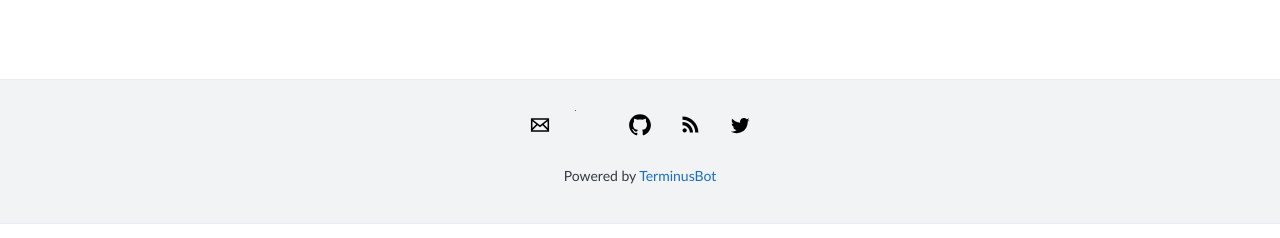
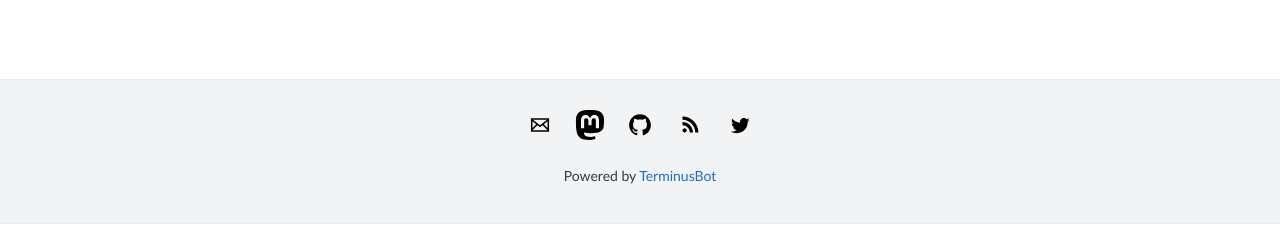
Before and after one commit to akiko-blog/akiko-blog.github.io, a Jekyll site: the page built from index.html, in a window 1280 px wide. Shown: the part 659-897 px from the top of the page. Built offline with Jekyll 4.4.1, drawn with Linux system fonts in a browser that asks for light colours; the list of posts is cut into pages by our own code.

Commit message:
Update svg-icons.html

```diff
--- a/_includes/svg-icons.html
+++ b/_includes/svg-icons.html
@@ -18,7 +18,7 @@
   {% endif %}
 
   {% if site.footer-links.mastodon %}
-  <li><a href="{{ site.footer-links.mastodon }}" class="icon mastodon" title="Mastodon"><svg xmlns="https://www.w3.org/2000/svg" fill="black" class="bi bi-mastodon" viewBox="0 0 512 512"> <path d="M11.19 12.195c2.016-.24 3.77-1.475 3.99-2.603.348-1.778.32-4.339.32-4.339 0-3.47-2.286-4.488-2.286-4.488C12.062.238 10.083.017 8.027 0h-.05C5.92.017 3.942.238 2.79.765c0 0-2.285 1.017-2.285 4.488l-.002.662c-.004.64-.007 1.35.011 2.091.083 3.394.626 6.74 3.78 7.57 1.454.383 2.703.463 3.709.408 1.823-.1 2.847-.647 2.847-.647l-.06-1.317s-1.303.41-2.767.36c-1.45-.05-2.98-.156-3.215-1.928a3.614 3.614 0 0 1-.033-.496s1.424.346 3.228.428c1.103.05 2.137-.064 3.188-.189zm1.613-2.47H11.13v-4.08c0-.859-.364-1.295-1.091-1.295-.804 0-1.207.517-1.207 1.541v2.233H7.168V5.89c0-1.024-.403-1.541-1.207-1.541-.727 0-1.091.436-1.091 1.296v4.079H3.197V5.522c0-.859.22-1.541.66-2.046.456-.505 1.052-.764 1.793-.764.856 0 1.504.328 1.933.983L8 4.39l.417-.695c.429-.655 1.077-.983 1.934-.983.74 0 1.336.259 1.791.764.442.505.661 1.187.661 2.046v4.203z"/></svg><!--[if lt IE 9]><em>Mastodon</em><![endif]--></a></li>
+  <li><a href="{{ site.footer-links.mastodon }}" class="icon mastodon" title="Mastodon"><svg xmlns="https://www.w3.org/2000/svg" width="16" height="16" fill="black" class="bi bi-mastodon" viewBox="0 0 16 16"> <path d="M11.19 12.195c2.016-.24 3.77-1.475 3.99-2.603.348-1.778.32-4.339.32-4.339 0-3.47-2.286-4.488-2.286-4.488C12.062.238 10.083.017 8.027 0h-.05C5.92.017 3.942.238 2.79.765c0 0-2.285 1.017-2.285 4.488l-.002.662c-.004.64-.007 1.35.011 2.091.083 3.394.626 6.74 3.78 7.57 1.454.383 2.703.463 3.709.408 1.823-.1 2.847-.647 2.847-.647l-.06-1.317s-1.303.41-2.767.36c-1.45-.05-2.98-.156-3.215-1.928a3.614 3.614 0 0 1-.033-.496s1.424.346 3.228.428c1.103.05 2.137-.064 3.188-.189zm1.613-2.47H11.13v-4.08c0-.859-.364-1.295-1.091-1.295-.804 0-1.207.517-1.207 1.541v2.233H7.168V5.89c0-1.024-.403-1.541-1.207-1.541-.727 0-1.091.436-1.091 1.296v4.079H3.197V5.522c0-.859.22-1.541.66-2.046.456-.505 1.052-.764 1.793-.764.856 0 1.504.328 1.933.983L8 4.39l.417-.695c.429-.655 1.077-.983 1.934-.983.74 0 1.336.259 1.791.764.442.505.661 1.187.661 2.046v4.203z"/></svg><!--[if lt IE 9]><em>Mastodon</em><![endif]--></a></li>
   {% endif %}
 
   {% if site.footer-links.github %}
```
